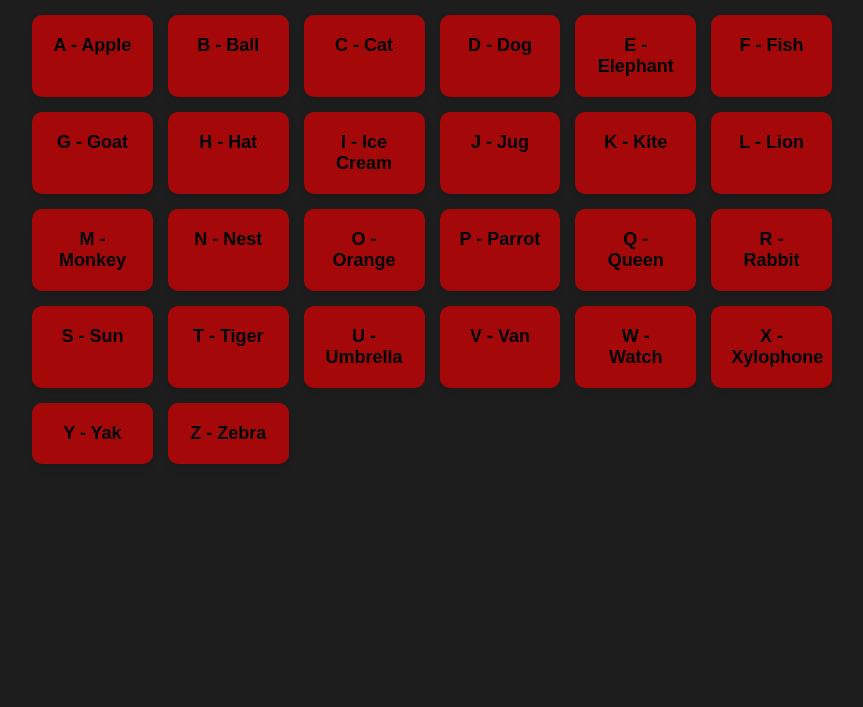
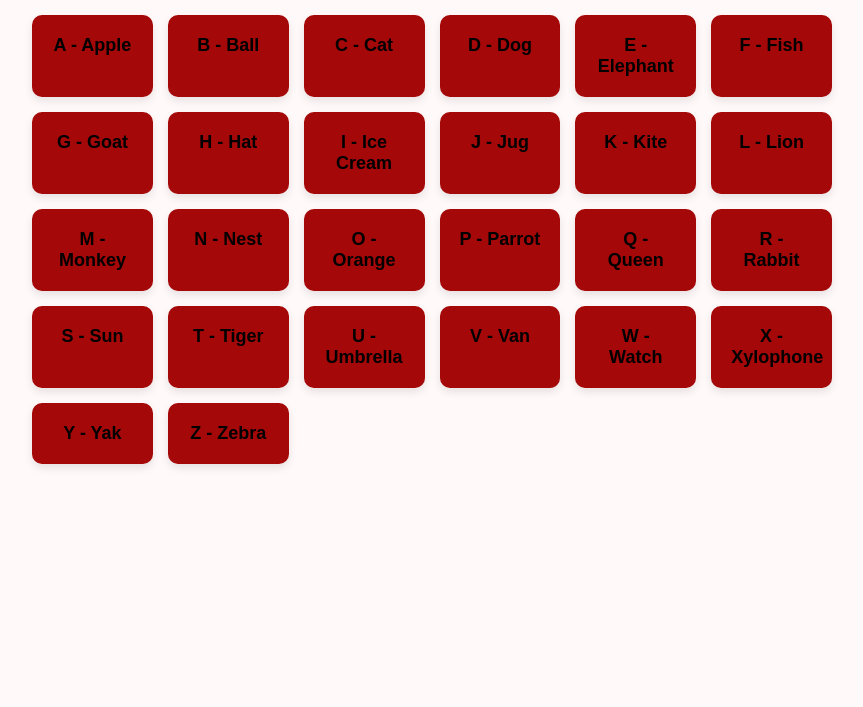
Before and after one commit to rahulkumar1165/ci-cd-testing, a plain HTML site: page index.html in a window 1280 px wide. Shown: the part 93-800 px from the top of the page, without its empty margins (208-1071 px from the left). Drawn offline with Linux system fonts and the light colour scheme.

Commit message:
updated bg color to light red

```diff
--- a/index.html
+++ b/index.html
@@ -7,7 +7,7 @@
     <style>
         body {
             font-family: Arial, sans-serif;
-            background: #1d1d1d;
+            background: #fff9f9;
             text-align: center;
             margin: 0;
             padding: 20px;
```
